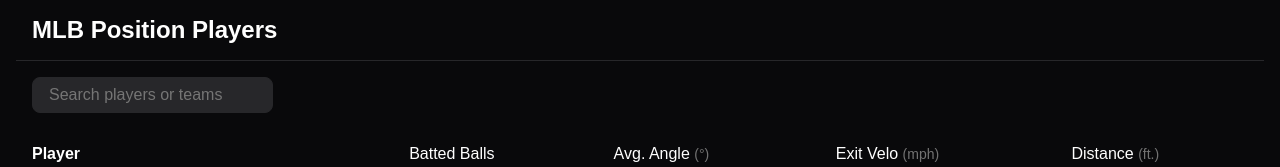
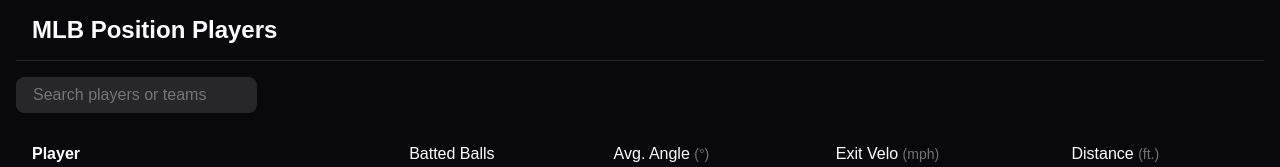
Before and after one commit to Rockenu4118/SEA-Project, a plain HTML site: page index.html in a window 1280 px wide. Shown: the top 167 px of the page. Drawn offline with Linux system fonts and the light colour scheme.

Commit message:
Update style.css

```diff
--- a/style.css
+++ b/style.css
@@ -45,7 +45,8 @@
     padding-right: 1rem;
     padding-top: 8px;
     padding-bottom: 8px;
-    margin: 1rem;
+    margin-top: 1rem;
+    margin-bottom: 1rem;
 }
 
 input:focus {
```
